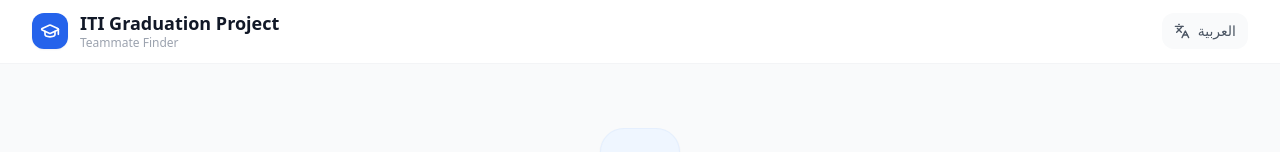
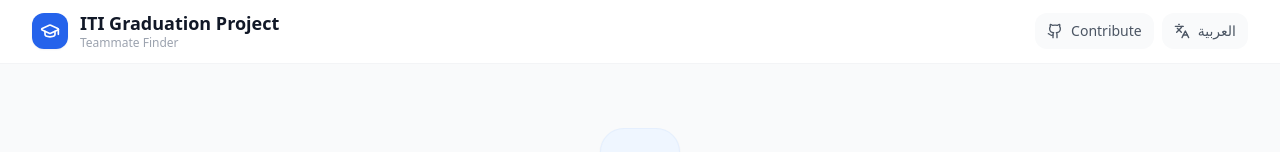
Before and after one commit to TryOmar/iti-team-finder, a React (Vite) app: page / in a window 1280 px wide. Shown: the top 152 px of the page. Built offline with nearby package versions, Linux system fonts and the light colour scheme; no server answers; the database is empty.

Commit message:
feat: add Header component with app title, GitHub link, and language switcher.

```diff
--- a/src/components/Header.tsx
+++ b/src/components/Header.tsx
@@ -1,4 +1,4 @@
-import { GraduationCap, Languages } from 'lucide-react';
+import { GraduationCap, Languages, Github } from 'lucide-react';
 import { useLanguage } from '../contexts/LanguageContext';
 import { useNavigation } from '../contexts/NavigationContext';
 
@@ -23,6 +23,17 @@ export default function Header() {
             </div>
           </button>
 
+          <div className="flex items-center gap-2">
+            <a
+              href="https://github.com/TryOmar/iti-team-finder"
+              target="_blank"
+              rel="noopener noreferrer"
+              className="flex items-center gap-2 px-3 py-2 bg-gray-50 hover:bg-gray-100 rounded-xl transition-colors text-sm font-medium text-gray-600"
+              title={language === 'en' ? "Open source project. Feel free to contribute or add suggestions in issues!" : "مشروع مفتوح المصدر. نرحب بمساهماتكم واقتراحاتكم!"}
+            >
+              <Github className="w-4 h-4" />
+              <span className="hidden sm:inline">{language === 'en' ? 'Contribute' : 'ساهم معنا'}</span>
+            </a>
             <button
               onClick={() => setLanguage(language === 'en' ? 'ar' : 'en')}
               className="flex items-center gap-2 px-3 py-2 bg-gray-50 hover:bg-gray-100 rounded-xl transition-colors text-sm font-medium text-gray-600"
@@ -32,6 +43,7 @@ export default function Header() {
             </button>
           </div>
         </div>
+      </div>
     </header>
   );
 }
```
Lines whose indentation alone changed are shown as unchanged.
